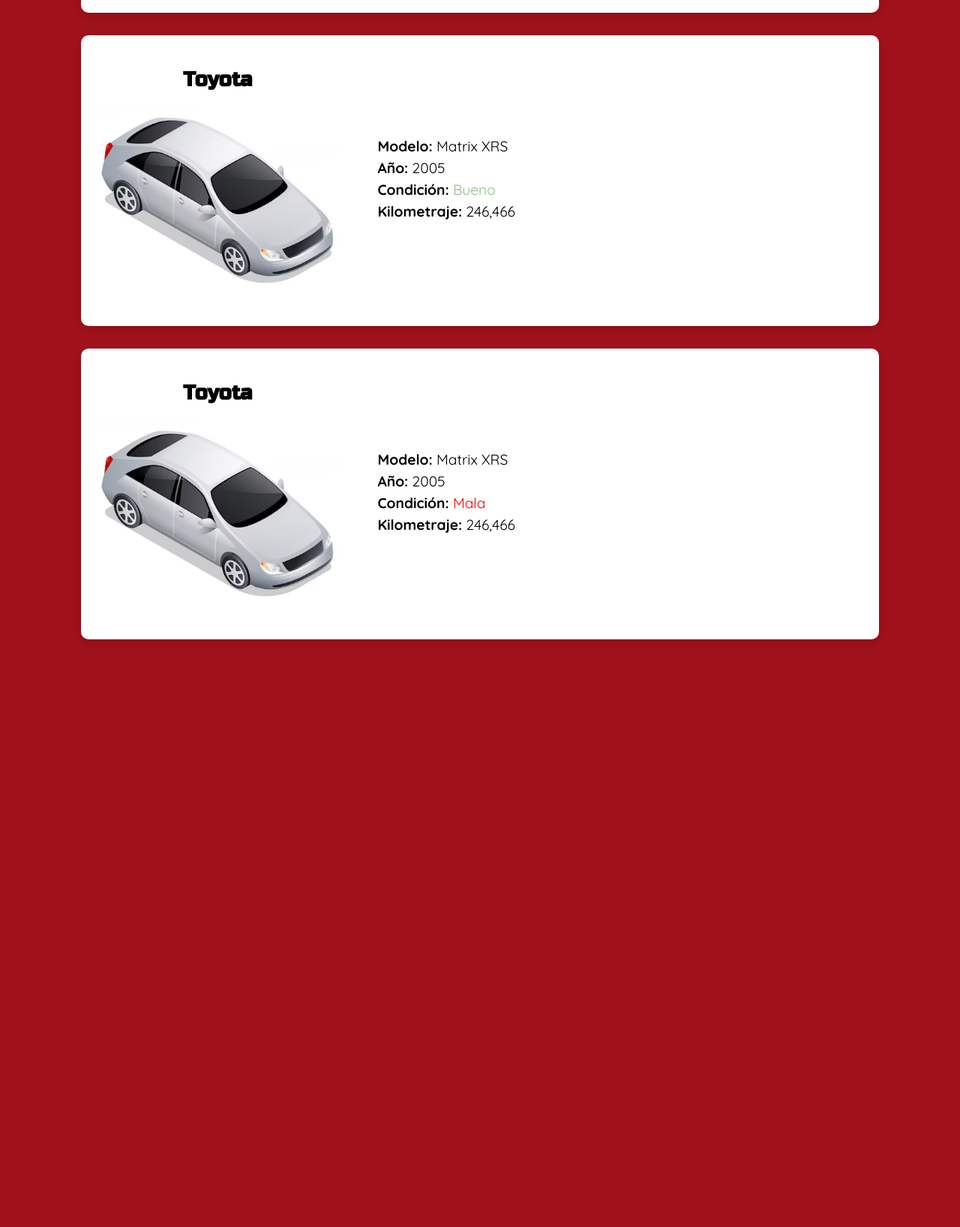
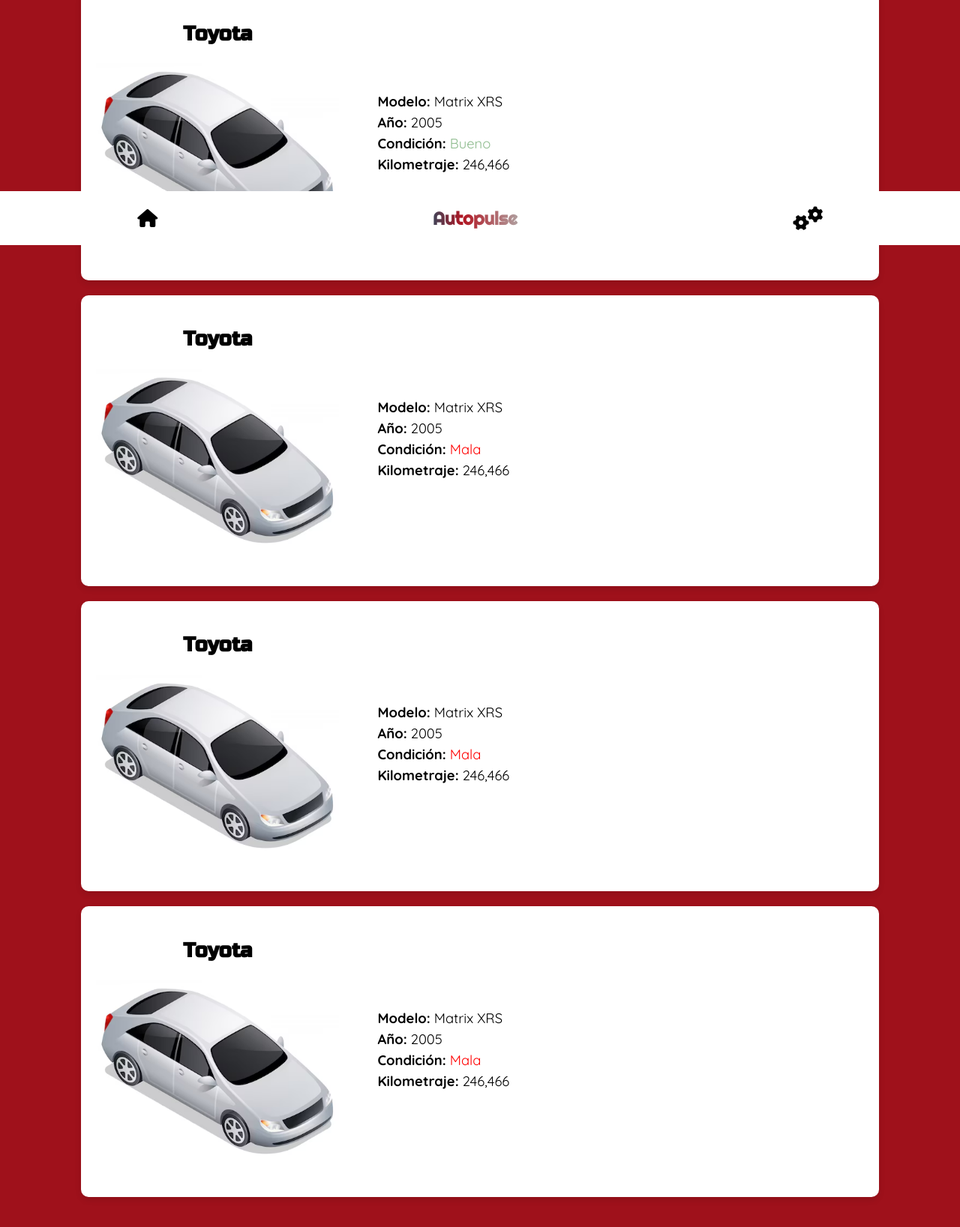
Before and after one commit to edjovilellaca/Autopulse, a plain HTML site: page index.html in a window 1280 px wide. Shown: the part 473-2110 px from the top of the page at 75% size. Before the commit the page ends 1428 px from the top, so only its background shows below. Drawn offline with Linux system fonts and the light colour scheme.

Commit message:
No me acuerdo que hice
Pero algo hice

```diff
--- a/index.html
+++ b/index.html
@@ -5,6 +5,7 @@
     <meta name="viewport" content="width=device-width, initial-scale=1.0">
     <title>Autopulse</title>
     <link rel="stylesheet" href="style.css">
+    <link rel="stylesheet" href="nav.css">
 </head>
 <body>
     <div class="container">
@@ -47,12 +48,38 @@
             </div>
         </div>
 
+        <div class="tarjetaCarro" onclick="redirigir()">
+            <div class="fotoCarro">
+                <h2>Toyota</h2>
+                <img src="images/sedan.png" alt="Vehículo">
+            </div>
+            <div class="infoCarro">
+                <p><strong>Modelo:</strong> Matrix XRS</p>
+                <p><strong>Año:</strong> 2005</p>
+                <p><strong>Condición:</strong> <span class="statusMala">Mala</span></p>
+                <p><strong>Kilometraje:</strong> 246,466</p>
+            </div>
+        </div>
+
+        <div class="tarjetaCarro" onclick="redirigir()">
+            <div class="fotoCarro">
+                <h2>Toyota</h2>
+                <img src="images/sedan.png" alt="Vehículo">
+            </div>
+            <div class="infoCarro">
+                <p><strong>Modelo:</strong> Matrix XRS</p>
+                <p><strong>Año:</strong> 2005</p>
+                <p><strong>Condición:</strong> <span class="statusMala">Mala</span></p>
+                <p><strong>Kilometraje:</strong> 246,466</p>
+            </div>
+        </div>
     </div>
+    <nav>
+        <i class="fa-solid fa-house casita" onclick="princi()"></i>
+        <h1 class="nombre">Autopulse</h1>
+        <i class="fa-solid fa-gears config" onclick="registrar()"></i>
+    </nav>
 </body>
 </html>
-
-<script>
-    function redirigir() {
-        window.location.href = `info.html`;
-    }
-</script>
+<script src="script.js"></script>
+<script src="https://kit.fontawesome.com/dad89e78ab.js" crossorigin="anonymous"></script>
--- /dev/null
+++ b/nav.css
@@ -0,0 +1,32 @@
+@import url('https://fonts.googleapis.com/css2?family=Merriweather:ital,wght@0,300;0,400;0,700;0,900;1,300;1,400;1,700;1,900&family=Quicksand:wght@300..700&family=Righteous&family=Russo+One&display=swap');
+nav{
+    display: flex;
+    align-items: center;
+    background: white;
+    justify-content: space-around;
+    width: 100%;
+    text-align: center;
+    font-family: "Righteous", sans-serif;
+    font-weight: 500;
+    position: fixed;
+    bottom: 0px;
+    height: 9%;
+}
+
+.nombre{
+    background: linear-gradient(90deg, rgba(63,68,88,1) 0%, rgba(177,22,35,1) 35%, rgba(176,158,158,1) 100%);
+    -webkit-background-clip: text;
+    -webkit-text-fill-color: transparent;
+    padding: 0;
+    margin: 0;
+    font-size: 1.5rem;
+}
+
+.casita{
+    font-size: 1.5rem;
+}
+
+.config{
+    font-size: 2rem;
+    transform: scaleX(-1);
+}
--- /dev/null
+++ b/script.js
@@ -0,0 +1,59 @@
+document.addEventListener("DOMContentLoaded", () => {
+    const tituloInfoGeneral = document.getElementById("titulo-info-general");
+    const infoCarro = document.getElementById("infoCarro");
+
+    const tituloInfoManto = document.getElementById("titulo-info-manto");
+    const infoManto = document.getElementById("infoManto");
+
+    // Inicializa la visibilidad de infoCarro
+    infoCarro.classList.remove("show");
+    infoManto.classList.remove("show");
+
+    // Función para alternar la visibilidad
+    const toggleVisibility = (infoDiv, tituloDiv) => {
+        if (infoDiv.classList.contains("show")) {
+            infoDiv.classList.remove("show");
+            tituloDiv.innerHTML = '<h1>Información General <i class="fa-solid fa-chevron-down"></i></h1>';
+        } else {
+            infoDiv.classList.add("show");
+            tituloDiv.innerHTML = '<h1>Información General <i class="fa-solid fa-chevron-up"></i></h1>';
+        }
+    };
+
+    const toggleVisibility2 = (infoDiv, tituloDiv) => {
+        if (infoDiv.classList.contains("show")) {
+            infoDiv.classList.remove("show");
+            tituloDiv.innerHTML = '<h1>Mantenimiento <i class="fa-solid fa-chevron-down"></i></h1>';
+        } else {
+            infoDiv.classList.add("show");
+            tituloDiv.innerHTML = '<h1>Mantenimiento <i class="fa-solid fa-chevron-up"></i></h1>';
+        }
+    };
+
+    // Evento para el título de Información General
+    tituloInfoGeneral.addEventListener("click", () => {
+        toggleVisibility(infoCarro, tituloInfoGeneral);
+    });
+
+    // Evento para el título de Mantenimiento
+    tituloInfoManto.addEventListener("click", () => {
+        toggleVisibility2(infoManto, tituloInfoManto);
+
+    });
+});
+
+function regresar() {
+    window.location.href = `index.html`;
+}
+
+function princi() {
+    window.location.href = `index.html`;
+}
+
+function redirigir() {
+    window.location.href = `info.html`;
+}
+
+function registrar() {
+    window.location.href = `agregarAuto.html`;
+}
--- a/style.css
+++ b/style.css
@@ -1,23 +1,24 @@
-@import url('https://fonts.googleapis.com/css2?family=Merriweather:ital,wght@0,300;0,400;0,700;0,900;1,300;1,400;1,700;1,900&family=Quicksand:wght@300..700&family=Russo+One&display=swap');
+@import url('https://fonts.googleapis.com/css2?family=Merriweather:ital,wght@0,300;0,400;0,700;0,900;1,300;1,400;1,700;1,900&family=Quicksand:wght@300..700&family=Righteous&family=Russo+One&display=swap');
 body {
     margin: 0;
     padding: 0;
     font-family: "Russo One", sans-serif;
     display: flex;
+    flex-direction: column;
     justify-content: center;
     align-items: center;
     background: #9F111B;
     height: 100%;
-    padding: 8% 0;
 }
 
 .container {
     display: flex;
     flex-direction: column;
-    gap: 30px;
+    gap: 20px;
     align-items: center;
     width: 100%;
-
+    padding-top: 4%;
+    padding-bottom: 25%;
 }
 
 .tarjetaCarro {
@@ -60,9 +61,9 @@
 }
 
 .infoCarro p {
-    margin: 0px 0;
+    margin: 0;
     font-family: "Quicksand", sans-serif;
-    font-size: 1.2rem;
+    font-size: 1.15rem;
     padding-bottom: 5px;
 }
 
--- a/style2.css
+++ b/style2.css
@@ -1,14 +1,13 @@
 @import url('https://fonts.googleapis.com/css2?family=Merriweather:ital,wght@0,300;0,400;0,700;0,900;1,300;1,400;1,700;1,900&family=Quicksand:wght@300..700&family=Russo+One&display=swap');
 body {
     margin: 0;
-    padding: 0;
     font-family: "Russo One", sans-serif;
     display: flex;
     justify-content: center;
     align-items: center;
     background: #9F111B;
-    height: 100%;
-    padding: 2% 0;
+    padding-top: 2%;
+    padding-bottom: 23%;
 }
 
 .info-general{
@@ -17,6 +16,12 @@
 
 .info-manto{
     padding-bottom: 10px;
+}
+
+.flechatras{
+    position:absolute;
+    padding-left: 5%;
+    font-size: 2rem;
 }
 
 .tarjetaCarro {
@@ -52,9 +57,9 @@
 .infoCarro {
     text-align: left;
     padding: 0 20px;
-    overflow: hidden;
-    max-height: 0;
-    transition: max-height 0.5s ease;
+    overflow: hidden; /* Evita que el contenido desborde */
+    max-height: 0; /* Comienza con altura 0 */
+    transition: max-height 0.5s ease; /* Transición suave para la altura */
 }
 
 .infoCarro.show {
```
Also changed, not shown: info.html (+8 -1 lines), style3.css (+7 -5 lines), images/Hamburger_icon.svg.png (added).
